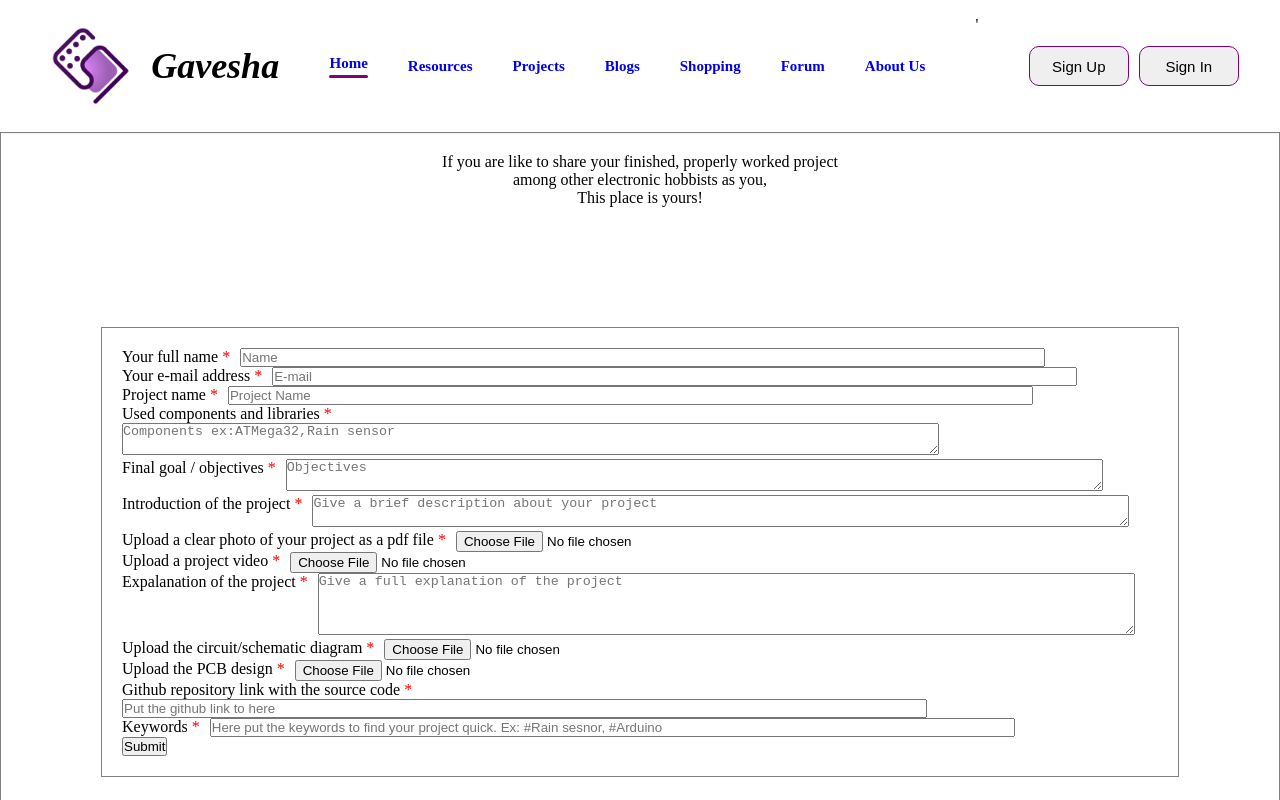
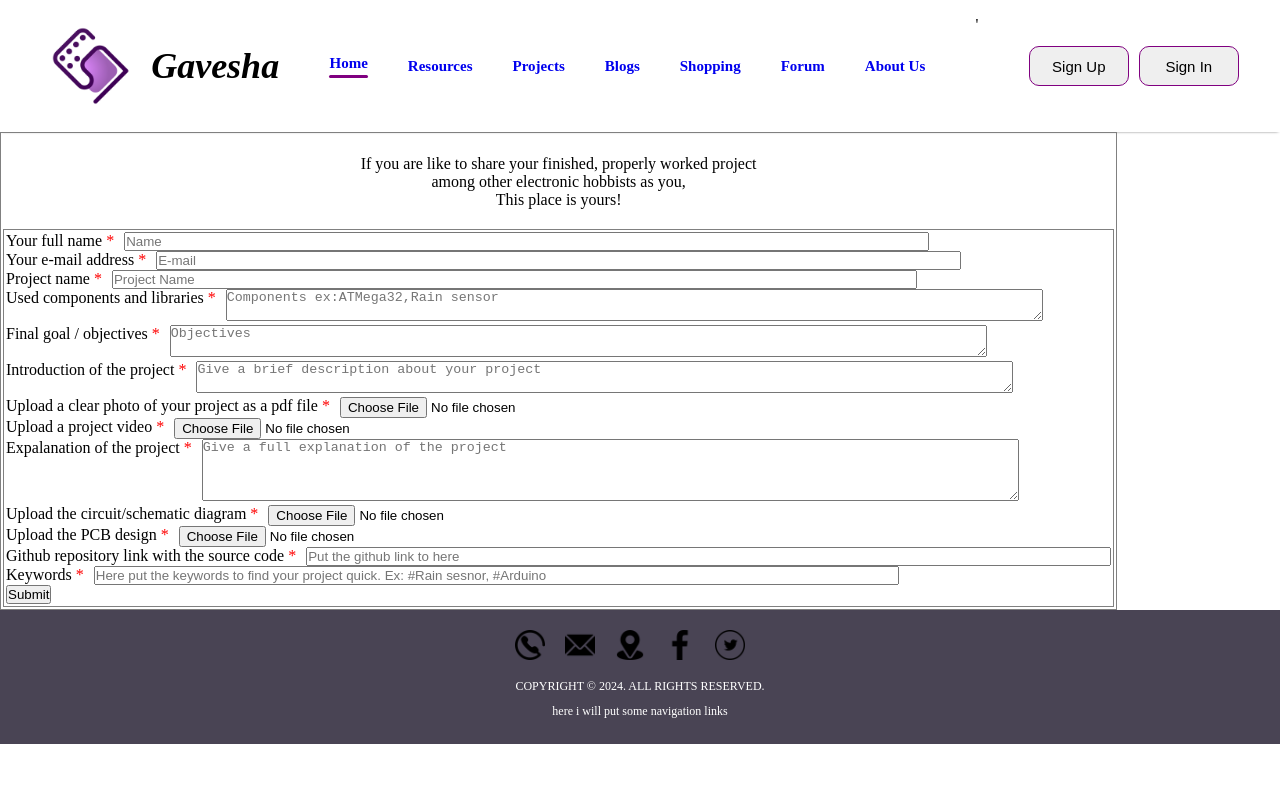
Before and after one commit to janani101110/demo, a React (Create React App) app in the folder frontend/: page /projects in a window 1280 px wide. Shown: the top 800 px of the page. Built offline with nearby package versions, Linux system fonts and the light colour scheme; no server answers.

Commit message:
first commit

```diff
--- a/frontend/package.json
+++ b/frontend/package.json
@@ -13,12 +13,9 @@
     "react": "^18.2.0",
     "react-dom": "^18.2.0",
     "react-icons": "^5.0.1",
-
-
     "react-router-dom": "^6.22.1",
     "react-scripts": "5.0.1",
-
-  "web-vitals": "^2.1.4"
+    "web-vitals": "^2.1.4"
   },
   "scripts": {
     "start": "react-scripts start",
--- a/frontend/src/Pages/Projects/Projects.css
+++ b/frontend/src/Pages/Projects/Projects.css
@@ -1,17 +1,3 @@
-.form {
-    display: block;
-    justify-content: center;
-    align-items: center;
-    /*height: 100vh;*/
-
-    /* margin: 0 auto;*/
-  }
-
-  .frame_box_center {
-    display: block;
-    margin: 100px;
-    padding: 20px;
-  }
 
   #para {
     flex: 1;
```
Also changed, not shown: 1 other file (tests, documents, lock files or other folders).
